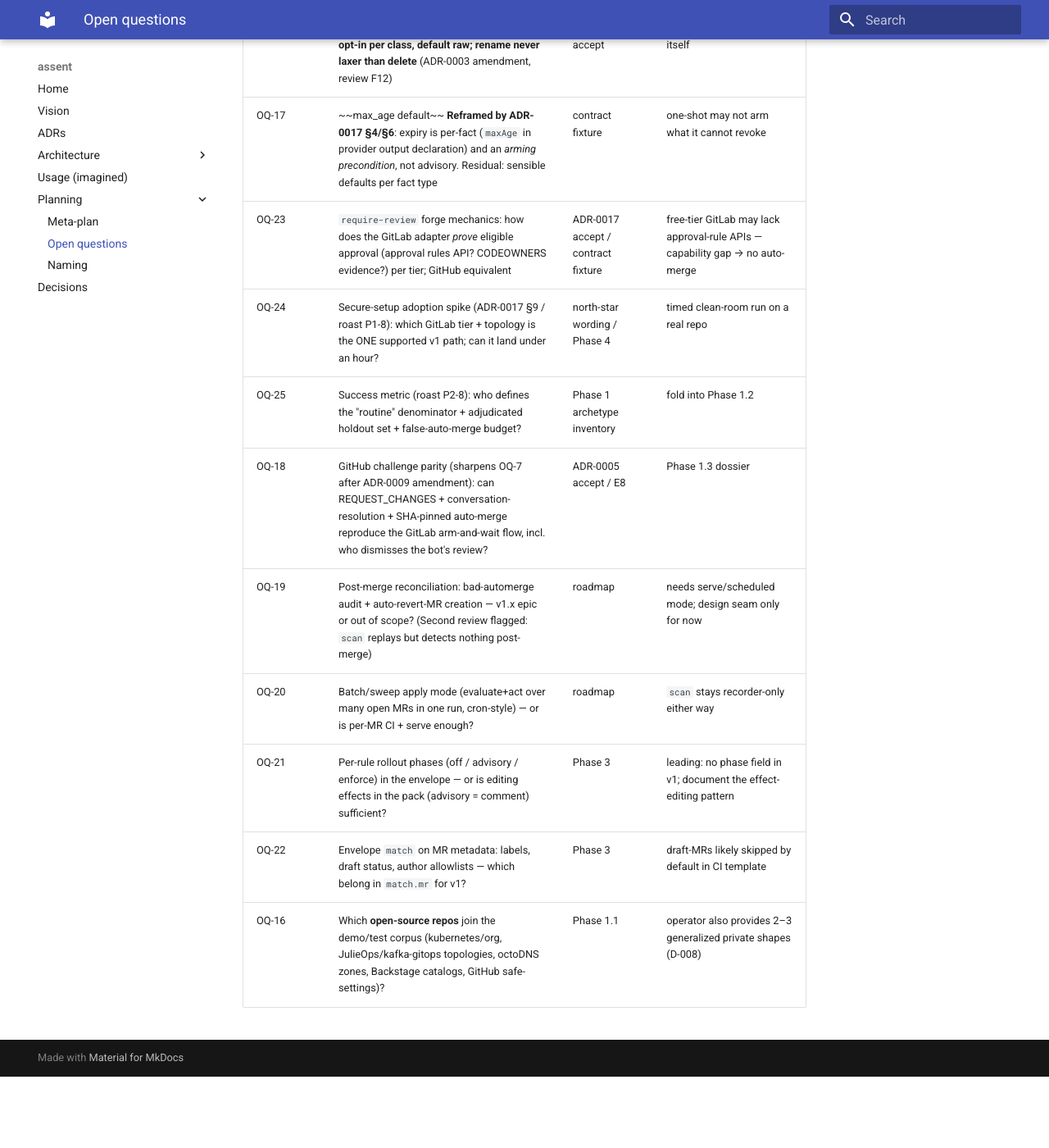
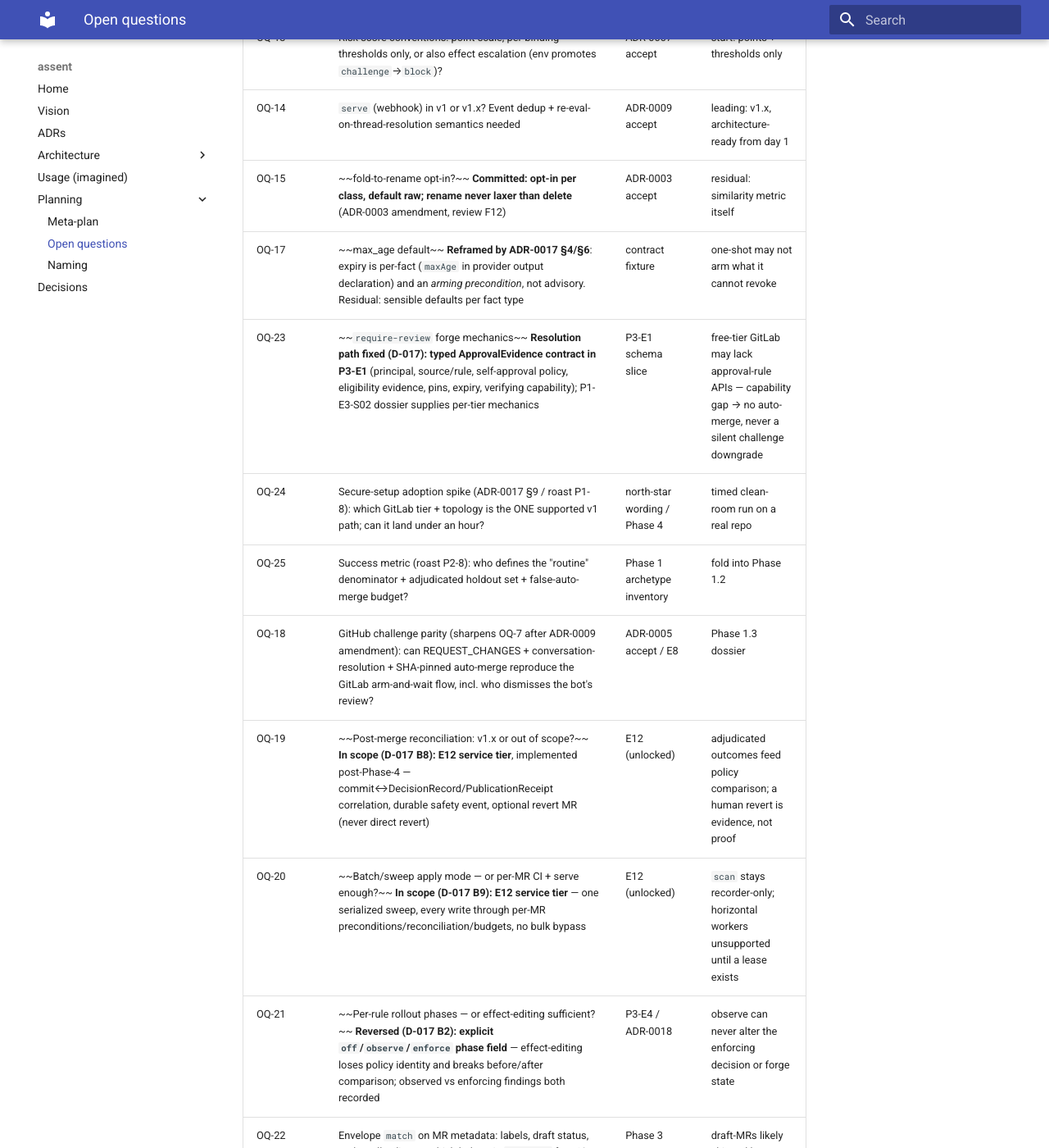
Before and after one commit to PlatformRelay/assent, an MkDocs documentation site: the page built from docs/planning/open-questions.md, in a window 1280 px wide and 1400 px high, scrolled down 1485 px. Shown: the whole window at 82% size. Built offline with MkDocs 1.6.1 and Material for MkDocs 9.7.7, drawn with Linux system fonts in a browser that asks for light colours; before the commit the page ends 2798 px from its top, so only the background shows below that.

Commit message:
:memo: planning: named-consumer disposition (D-017) — compat review folded in, OQ-19/20/21/23 re-scoped

```diff
--- a/docs/planning/open-questions.md
+++ b/docs/planning/open-questions.md
@@ -18,12 +18,12 @@
 | OQ-14 | `serve` (webhook) in v1 or v1.x? Event dedup + re-eval-on-thread-resolution semantics needed | ADR-0009 accept | leading: v1.x, architecture-ready from day 1 |
 | OQ-15 | ~~fold-to-rename opt-in?~~ **Committed: opt-in per class, default raw; rename never laxer than delete** (ADR-0003 amendment, review F12) | ADR-0003 accept | residual: similarity metric itself |
 | OQ-17 | ~~max_age default~~ **Reframed by ADR-0017 §4/§6**: expiry is per-fact (`maxAge` in provider output declaration) and an *arming precondition*, not advisory. Residual: sensible defaults per fact type | contract fixture | one-shot may not arm what it cannot revoke |
-| OQ-23 | `require-review` forge mechanics: how does the GitLab adapter *prove* eligible approval (approval rules API? CODEOWNERS evidence?) per tier; GitHub equivalent | ADR-0017 accept / contract fixture | free-tier GitLab may lack approval-rule APIs — capability gap → no auto-merge |
+| OQ-23 | ~~`require-review` forge mechanics~~ **Resolution path fixed (D-017): typed ApprovalEvidence contract in P3-E1** (principal, source/rule, self-approval policy, eligibility evidence, pins, expiry, verifying capability); P1-E3-S02 dossier supplies per-tier mechanics | P3-E1 schema slice | free-tier GitLab may lack approval-rule APIs — capability gap → no auto-merge, never a silent challenge downgrade |
 | OQ-24 | Secure-setup adoption spike (ADR-0017 §9 / roast P1-8): which GitLab tier + topology is the ONE supported v1 path; can it land under an hour? | north-star wording / Phase 4 | timed clean-room run on a real repo |
 | OQ-25 | Success metric (roast P2-8): who defines the "routine" denominator + adjudicated holdout set + false-auto-merge budget? | Phase 1 archetype inventory | fold into Phase 1.2 |
 | OQ-18 | GitHub challenge parity (sharpens OQ-7 after ADR-0009 amendment): can REQUEST_CHANGES + conversation-resolution + SHA-pinned auto-merge reproduce the GitLab arm-and-wait flow, incl. who dismisses the bot's review? | ADR-0005 accept / E8 | Phase 1.3 dossier |
-| OQ-19 | Post-merge reconciliation: bad-automerge audit + auto-revert-MR creation — v1.x epic or out of scope? (Second review flagged: `scan` replays but detects nothing post-merge) | roadmap | needs serve/scheduled mode; design seam only for now |
-| OQ-20 | Batch/sweep apply mode (evaluate+act over many open MRs in one run, cron-style) — or is per-MR CI + serve enough? | roadmap | `scan` stays recorder-only either way |
-| OQ-21 | Per-rule rollout phases (off / advisory / enforce) in the envelope — or is editing effects in the pack (advisory = comment) sufficient? | Phase 3 | leading: no phase field in v1; document the effect-editing pattern |
+| OQ-19 | ~~Post-merge reconciliation: v1.x or out of scope?~~ **In scope (D-017 B8): E12 service tier**, implemented post-Phase-4 — commit↔DecisionRecord/PublicationReceipt correlation, durable safety event, optional revert MR (never direct revert) | E12 (unlocked) | adjudicated outcomes feed policy comparison; a human revert is evidence, not proof |
+| OQ-20 | ~~Batch/sweep apply mode — or per-MR CI + serve enough?~~ **In scope (D-017 B9): E12 service tier** — one serialized sweep, every write through per-MR preconditions/reconciliation/budgets, no bulk bypass | E12 (unlocked) | `scan` stays recorder-only; horizontal workers unsupported until a lease exists |
+| OQ-21 | ~~Per-rule rollout phases — or effect-editing sufficient?~~ **Reversed (D-017 B2): explicit `off`/`observe`/`enforce` phase field** — effect-editing loses policy identity and breaks before/after comparison; observed vs enforcing findings both recorded | P3-E4 / ADR-0018 | observe can never alter the enforcing decision or forge state |
 | OQ-22 | Envelope `match` on MR metadata: labels, draft status, author allowlists — which belong in `match.mr` for v1? | Phase 3 | draft-MRs likely skipped by default in CI template |
 | OQ-16 | Which **open-source repos** join the demo/test corpus (kubernetes/org, JulieOps/kafka-gitops topologies, octoDNS zones, Backstage catalogs, GitHub safe-settings)? | Phase 1.1 | operator also provides 2–3 generalized private shapes (D-008) |
```
Also changed, not shown: docs/decisions/decisions.md (+1 -0 lines), docs/planning/named-consumer-compat.md (added, +81 -0 lines).
